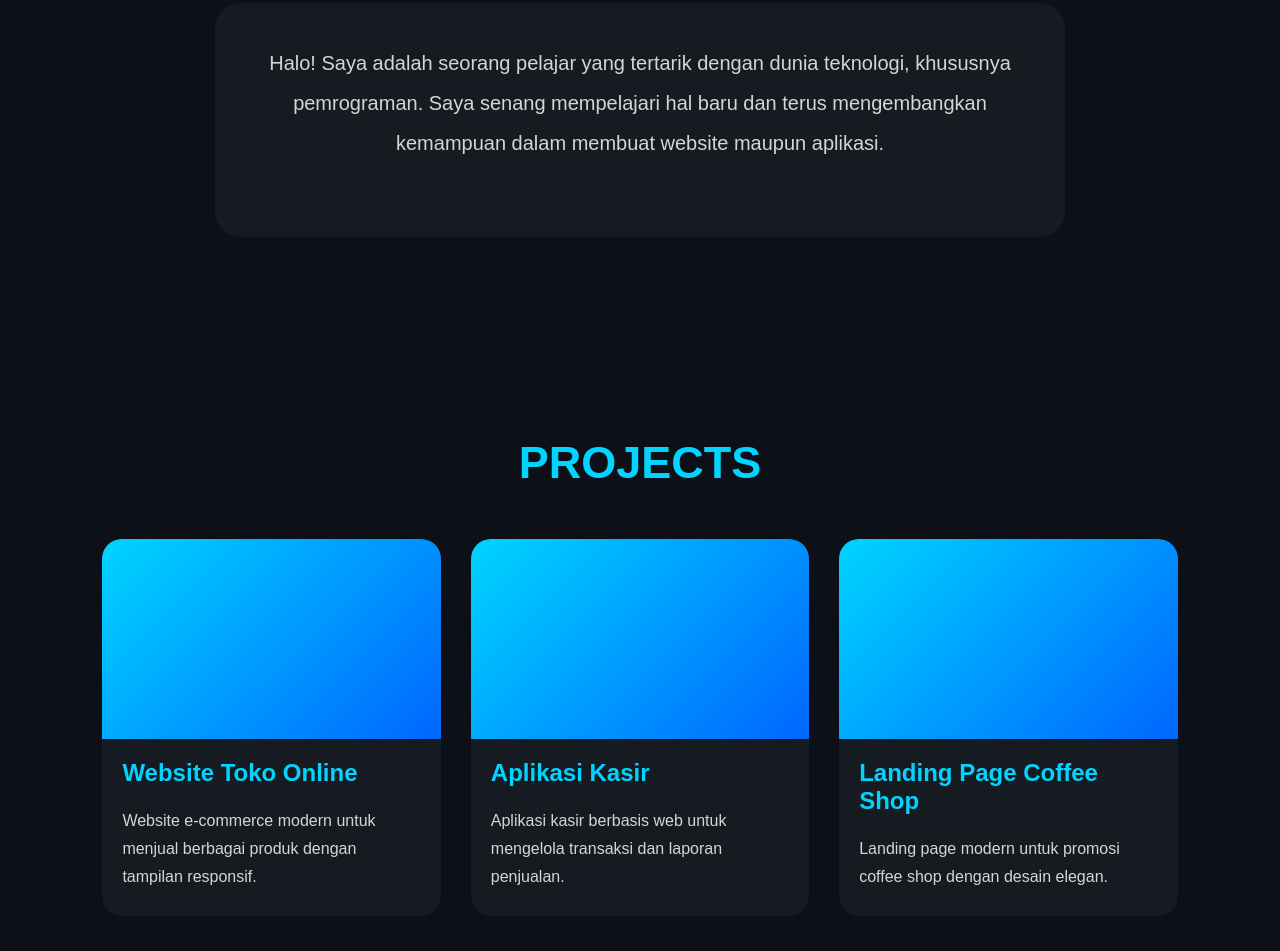
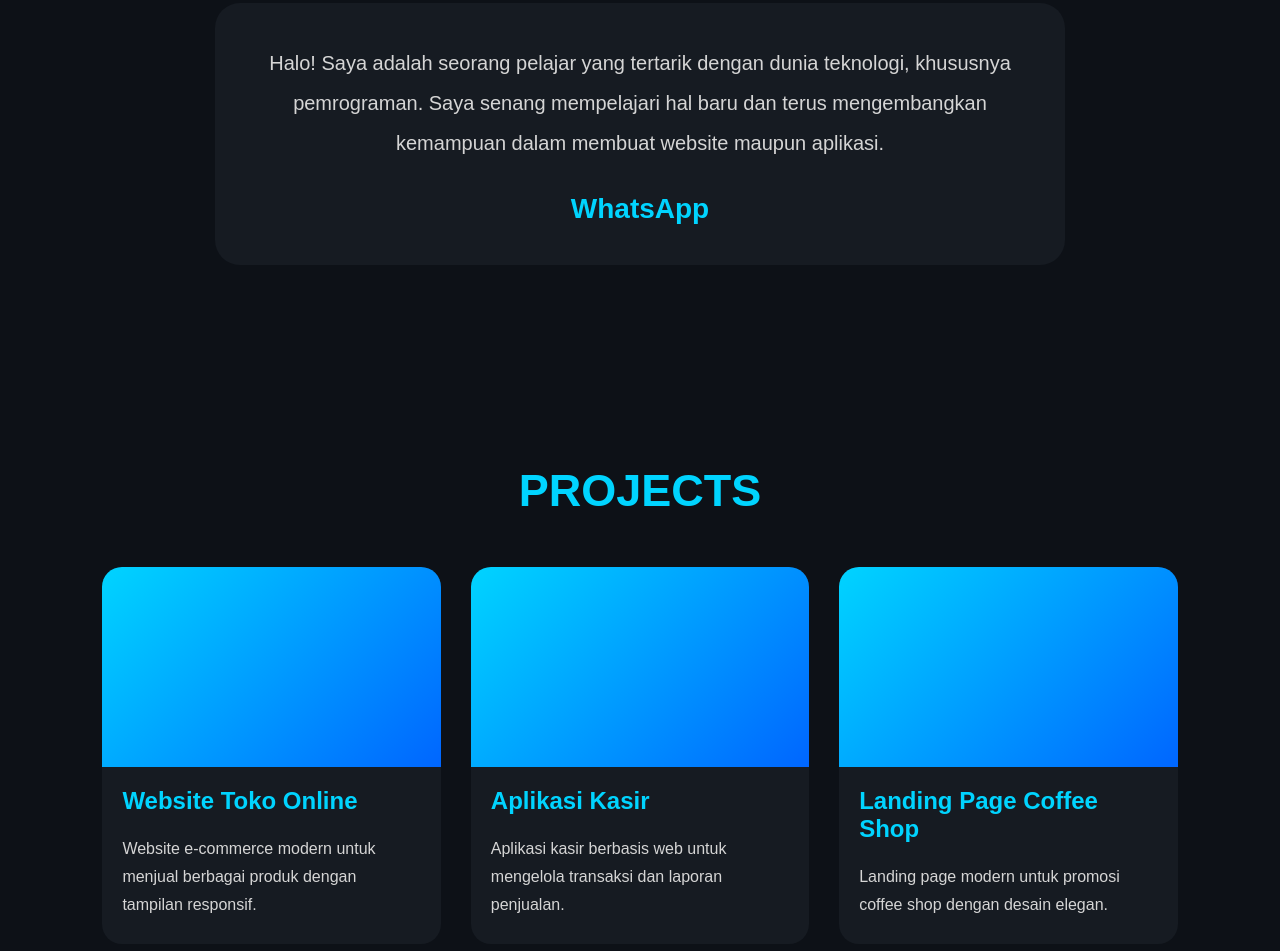
Before and after one commit to depadalima-oss/portfolio, a plain HTML site: page index.html in a window 1280 px wide. Shown: the part 999-1950 px from the top of the page. Drawn offline with Linux system fonts and the light colour scheme.

Commit message:
Update index.html

```diff
--- a/index.html
+++ b/index.html
@@ -97,8 +97,9 @@
             </p>
 
 
-            <a href="https://wa.me/085947414097"
+            <a href="https://wa.me/6285947414097"
             class="whatsapp">
+                WhatsApp
 
 
             </a>
```
